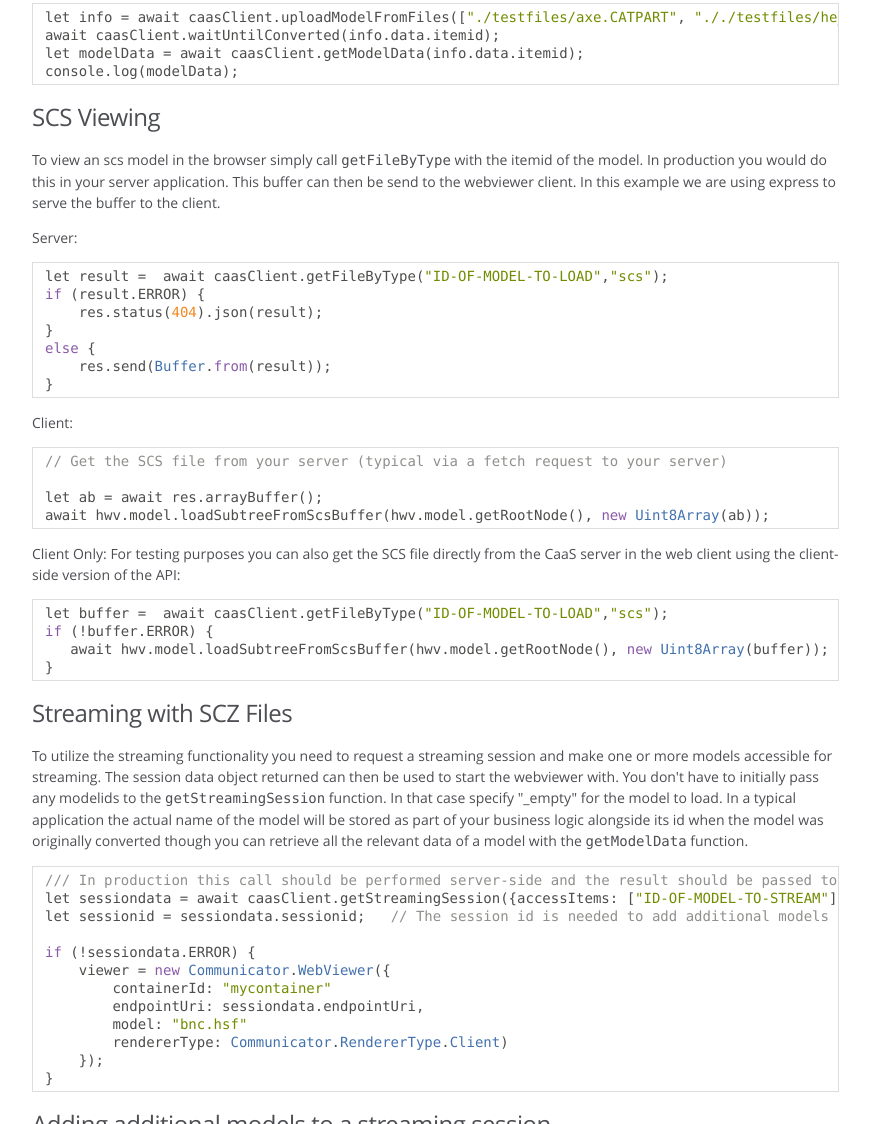
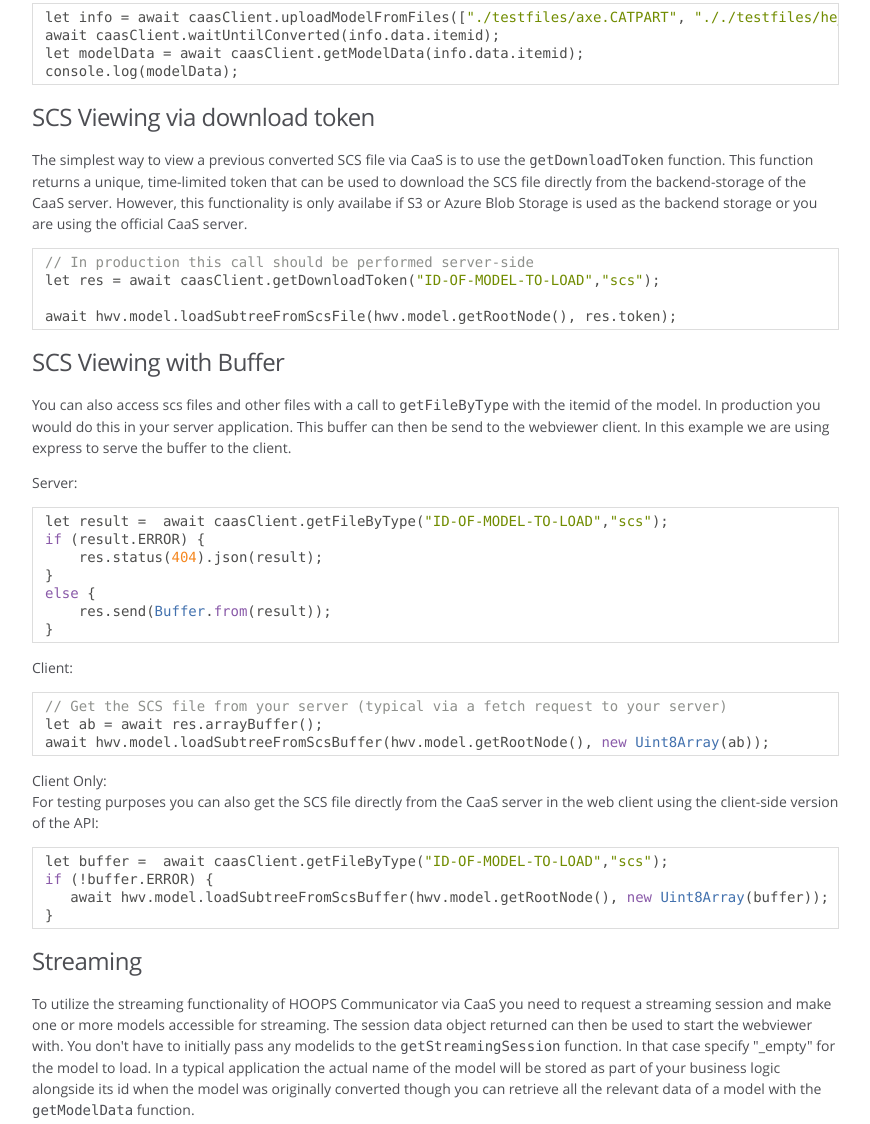
Before and after one commit to techsoft3d/hc-caas-api, a website: page docs/index.html in a window 1280 px wide. Shown: the part 2478-3602 px from the top of the page, without its empty margins (0-870 px from the left). Drawn offline with Linux system fonts and the light colour scheme.

Commit message:
readme updated

```diff
--- a/docs/index.html
+++ b/docs/index.html
@@ -120,8 +120,15 @@ await caasClient.waitUntilConverted(info.data.itemid);
 let modelData = await caasClient.getModelData(info.data.itemid);
 console.log(modelData);
 </code></pre>
-<h3>SCS Viewing</h3>
-<p>To view an scs model in the browser simply call <code>getFileByType</code> with the itemid of the model. In production you would do this in your server application. This buffer can then be send to the webviewer client. In this example we are using express to serve the buffer to the client.</p>
+<h3>SCS Viewing via download token</h3>
+<p>The simplest way to view a previous converted SCS file via CaaS is to use the <code>getDownloadToken</code> function. This function returns a unique, time-limited token that can be used to download the SCS file directly from the backend-storage of the CaaS server. However, this functionality is only availabe if S3 or Azure Blob Storage is used as the backend storage or you are using the official CaaS server.</p>
+<pre class="prettyprint source"><code>// In production this call should be performed server-side
+let res = await caasClient.getDownloadToken(&quot;ID-OF-MODEL-TO-LOAD&quot;,&quot;scs&quot;);
+
+await hwv.model.loadSubtreeFromScsFile(hwv.model.getRootNode(), res.token);
+</code></pre>
+<h3>SCS Viewing with Buffer</h3>
+<p>You can also access scs files and other files with a call to <code>getFileByType</code> with the itemid of the model. In production you would do this in your server application. This buffer can then be send to the webviewer client. In this example we are using express to serve the buffer to the client.</p>
 <p>Server:</p>
 <pre class="prettyprint source"><code>let result =  await caasClient.getFileByType(&quot;ID-OF-MODEL-TO-LOAD&quot;,&quot;scs&quot;);
 if (result.ERROR) {
@@ -133,11 +140,10 @@ else {
 </code></pre>
 <p>Client:</p>
 <pre class="prettyprint source"><code>// Get the SCS file from your server (typical via a fetch request to your server)
-
 let ab = await res.arrayBuffer();
 await hwv.model.loadSubtreeFromScsBuffer(hwv.model.getRootNode(), new Uint8Array(ab));
 </code></pre>
-<p>Client Only:
+<p>Client Only:<br>
 For testing purposes you can also get the SCS file directly from the CaaS server in the web client using the client-side version of the API:</p>
 <pre class="prettyprint source"><code>let buffer =  await caasClient.getFileByType(&quot;ID-OF-MODEL-TO-LOAD&quot;,&quot;scs&quot;);
 if (!buffer.ERROR) {
@@ -145,8 +151,8 @@ if (!buffer.ERROR) {
 }
 
 </code></pre>
-<h3>Streaming with SCZ Files</h3>
-<p>To utilize the streaming functionality you need to request a streaming session and make one or more models accessible for streaming. The session data object returned can then be used to start the webviewer with. You don't have to initially pass any modelids to the <code>getStreamingSession</code> function. In that case specify &quot;_empty&quot; for the model to load. In a typical application the actual name of the model will be stored as part of your business logic alongside its id when the model was originally converted though you can retrieve all the relevant data of a model with the <code>getModelData</code> function.</p>
+<h3>Streaming</h3>
+<p>To utilize the streaming functionality of HOOPS Communicator via CaaS you need to request a streaming session and make one or more models accessible for streaming. The session data object returned can then be used to start the webviewer with. You don't have to initially pass any modelids to the <code>getStreamingSession</code> function. In that case specify &quot;_empty&quot; for the model to load. In a typical application the actual name of the model will be stored as part of your business logic alongside its id when the model was originally converted though you can retrieve all the relevant data of a model with the <code>getModelData</code> function.</p>
 <pre class="prettyprint source"><code>/// In production this call should be performed server-side and the result should be passed to the client
 let sessiondata = await caasClient.getStreamingSession({accessItems: [&quot;ID-OF-MODEL-TO-STREAM&quot;]});
 let sessionid = sessiondata.sessionid;   // The session id is needed to add additional models to the session later
```
Also changed, not shown: README.md.
